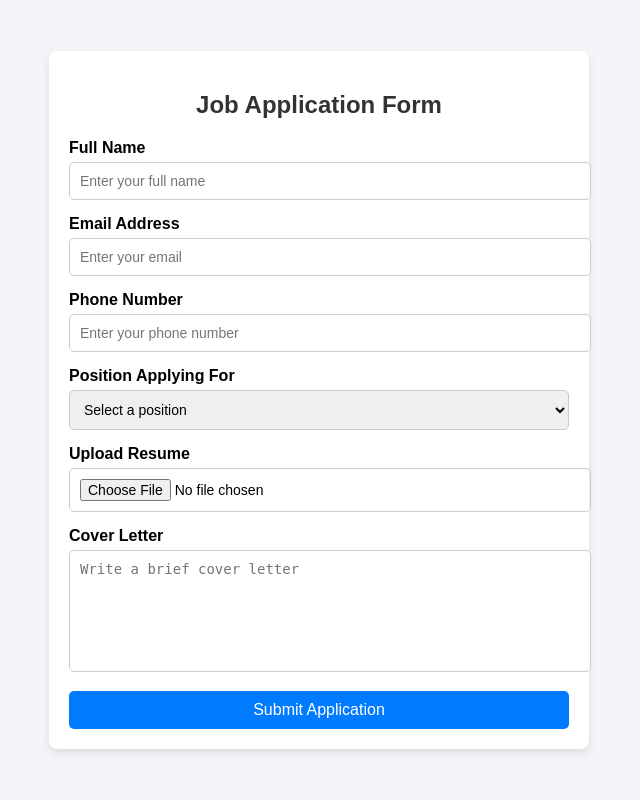
After one commit to nag2mani/airozgar, a Django app: page /hardapply/ in a window 1280 px wide. The commit adds this page. Shown: the whole page, without its empty margins (321-961 px from the left). Run offline with Django 5.2, Linux system fonts and the light colour scheme; a user stored in the database is signed in.

Commit message:
added hard apply

```diff
--- a/airozgar/urls.py
+++ b/airozgar/urls.py
@@ -28,6 +28,7 @@ urlpatterns = [
     path('editcompany/', edit_company, name='edit_company'),
 
     path('postjob/', postjob, name='postjob'),
+    path('hardapply/', hardapply, name='hardapply'),
     path('postinternship/', postinternship, name='postinternship'),
     path('job_applicants/<int:job_id>/', job_applicants, name='job_applicants'),
     path('update-application-status/<int:job_id>/<int:student_id>/', update_application_status, name='update_application_status'),
--- /dev/null
+++ b/home/templates/hardapply.html
@@ -0,0 +1,112 @@
+<!DOCTYPE html>
+<html lang="en">
+<head>
+    <meta charset="UTF-8">
+    <meta name="viewport" content="width=device-width, initial-scale=1.0">
+    <title>Job Application Form</title>
+    <style>
+        body {
+            font-family: Arial, sans-serif;
+            background-color: #f4f4f9;
+            margin: 0;
+            padding: 0;
+            display: flex;
+            justify-content: center;
+            align-items: center;
+            height: 100vh;
+        }
+
+        .application-form {
+            background: #ffffff;
+            padding: 20px;
+            border-radius: 8px;
+            box-shadow: 0 4px 8px rgba(0, 0, 0, 0.1);
+            width: 100%;
+            max-width: 500px;
+        }
+
+        .application-form h2 {
+            text-align: center;
+            color: #333;
+            margin-bottom: 20px;
+        }
+
+        .form-group {
+            margin-bottom: 15px;
+        }
+
+        .form-group label {
+            display: block;
+            font-weight: bold;
+            margin-bottom: 5px;
+        }
+
+        .form-group input,
+        .form-group textarea,
+        .form-group select {
+            width: 100%;
+            padding: 10px;
+            border: 1px solid #ccc;
+            border-radius: 5px;
+            font-size: 14px;
+        }
+
+        .form-group textarea {
+            resize: none;
+            height: 100px;
+        }
+
+        .submit-btn {
+            background-color: #007bff;
+            color: #fff;
+            border: none;
+            padding: 10px 15px;
+            font-size: 16px;
+            border-radius: 5px;
+            cursor: pointer;
+            width: 100%;
+        }
+
+        .submit-btn:hover {
+            background-color: #0056b3;
+        }
+    </style>
+</head>
+<body>
+    <div class="application-form">
+        <h2>Job Application Form</h2>
+        <form action="/submit" method="POST">
+            <div class="form-group">
+                <label for="name">Full Name</label>
+                <input type="text" id="name" name="name" placeholder="Enter your full name" required>
+            </div>
+            <div class="form-group">
+                <label for="email">Email Address</label>
+                <input type="email" id="email" name="email" placeholder="Enter your email" required>
+            </div>
+            <div class="form-group">
+                <label for="phone">Phone Number</label>
+                <input type="tel" id="phone" name="phone" placeholder="Enter your phone number" required>
+            </div>
+            <div class="form-group">
+                <label for="position">Position Applying For</label>
+                <select id="position" name="position" required>
+                    <option value="">Select a position</option>
+                    <option value="sde">Software Development Engineer</option>
+                    <option value="uiux">UI/UX Designer</option>
+                    <option value="pm">Product Manager</option>
+                </select>
+            </div>
+            <div class="form-group">
+                <label for="resume">Upload Resume</label>
+                <input type="file" id="resume" name="resume" required>
+            </div>
+            <div class="form-group">
+                <label for="message">Cover Letter</label>
+                <textarea id="message" name="message" placeholder="Write a brief cover letter"></textarea>
+            </div>
+            <button type="submit" class="submit-btn">Submit Application</button>
+        </form>
+    </div>
+</body>
+</html>
--- a/home/templates/job.html
+++ b/home/templates/job.html
@@ -309,9 +309,8 @@
                                         <a href="{% url 'apply_job' job.id %}" class="btn btn-secondary mb-2">Easy
                                             Apply</a>
                                         <!-- Hard Apply Button -->
-                                        <a href="#" class="btn btn-secondary">Hard Apply</a>
+                                        <a href="/hardapply" class="btn btn-secondary">Hard Apply</a>
                                     </div>
-
                                 </div>
                             </div>
                         </div>
--- a/home/views.py
+++ b/home/views.py
@@ -273,6 +273,9 @@ def postjob(request):
 
     return render(request, 'postjob.html')
 
+@login_required(login_url="/login/")
+def hardapply(request):
+    return render(request, 'hardapply.html')
 
 @login_required(login_url="/login/")
 def postinternship(request):
```
Also changed, not shown: db.sqlite3.
